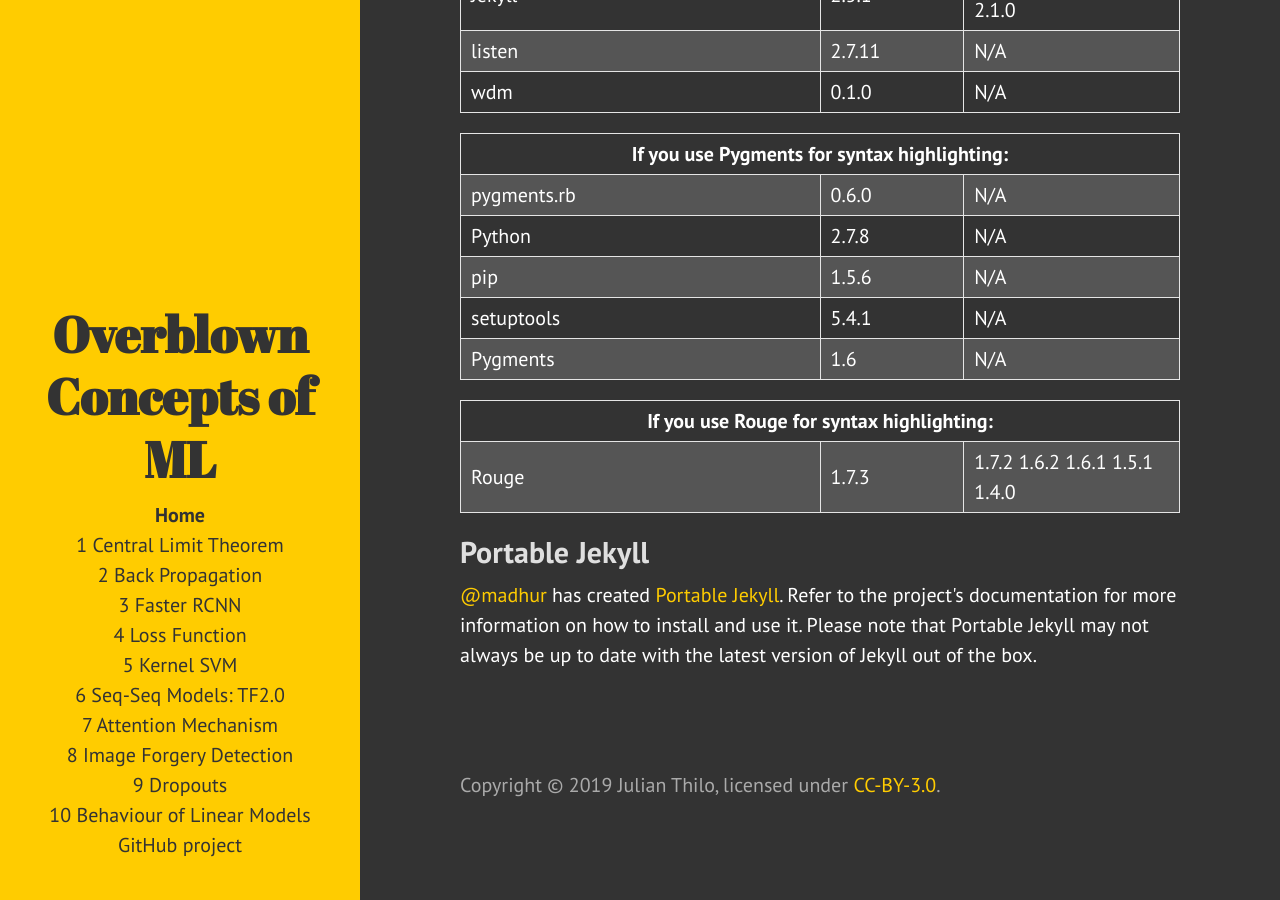
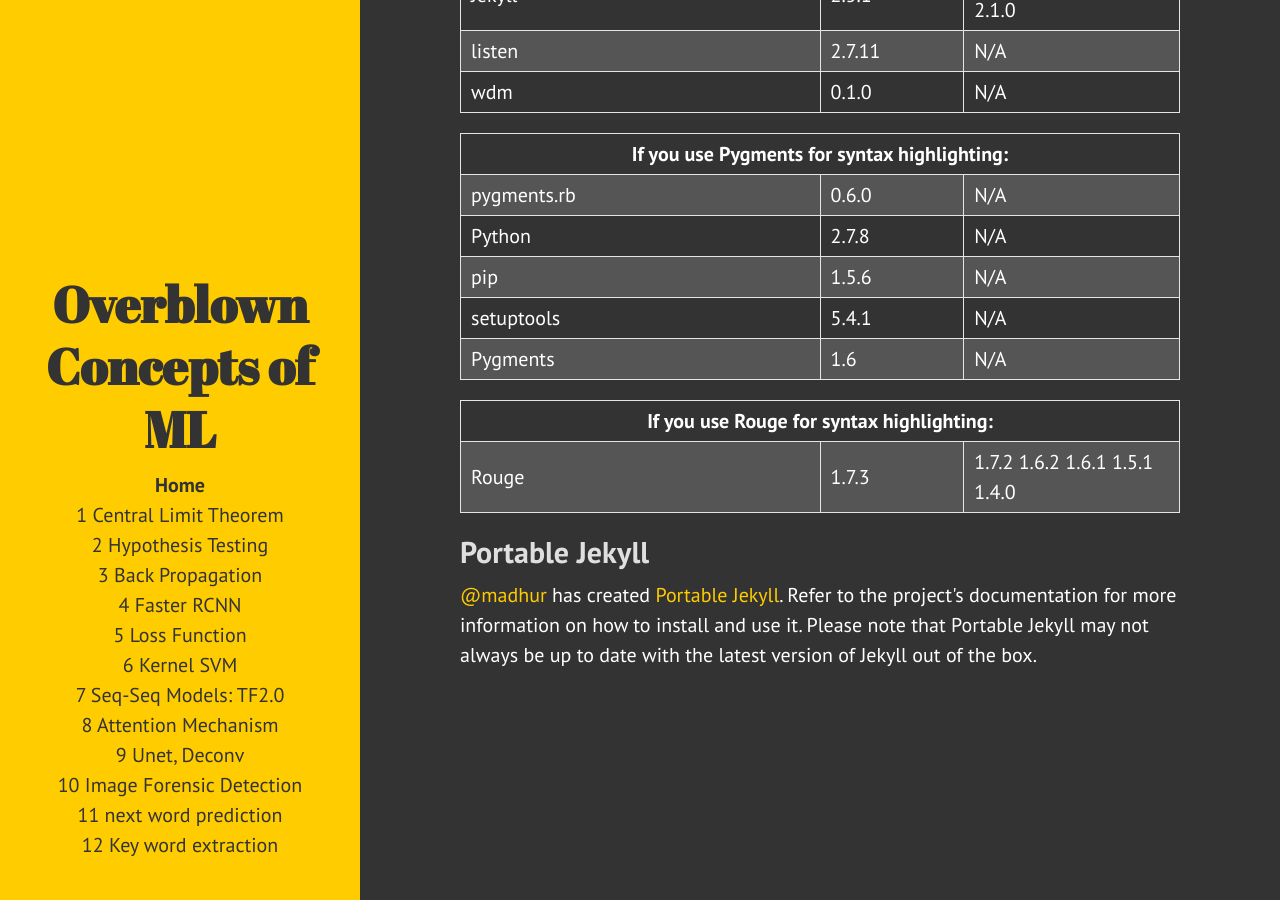
Before and after one commit to brahma0545/ML, a Jekyll site: the page built from index.md, in a window 1280 px wide and 900 px high, scrolled down 873 px. Built offline with Jekyll 4.4.1, drawn with Linux system fonts in a browser that asks for light colours.

Commit message:
added sit.baseurl

```diff
--- a/_includes/head.html
+++ b/_includes/head.html
@@ -14,14 +14,14 @@
   </title>
 
   <!-- CSS -->
-  <link rel="stylesheet" href="/public/css/poole.css">
-  <link rel="stylesheet" href="/public/css/hyde.css">
-  <link rel="stylesheet" href="/public/css/rjow.css">
+  <link rel="stylesheet" href="{{ site.baseurl }}public/css/poole.css">
+  <link rel="stylesheet" href="{{ site.baseurl }}public/css/hyde.css">
+  <link rel="stylesheet" href="{{ site.baseurl }}public/css/rjow.css">
   <link rel="stylesheet" href="http://fonts.googleapis.com/css?family=PT+Sans:400,400italic,700|Abril+Fatface">
 
   <!-- Icons -->
-  <link rel="apple-touch-icon-precomposed" sizes="144x144" href="/public/apple-touch-icon-144-precomposed.png">
-                                 <link rel="shortcut icon" href="/public/favicon.ico">
+  <link rel="apple-touch-icon-precomposed" sizes="144x144" href="{{ site.baseurl }}public/apple-touch-icon-144-precomposed.png">
+                                 <link rel="shortcut icon" href="{{ site.baseurl }}public/favicon.ico">
                                  <!-- Mathjax Support -->
 <script type="text/javascript" async
   src="https://cdn.mathjax.org/mathjax/latest/MathJax.js?config=TeX-MML-AM_CHTML">
--- a/_includes/sidebar.html
+++ b/_includes/sidebar.html
@@ -9,37 +9,40 @@
         <a href="/">Home</a>
       </li>
       <li class="sidebar-nav-item{% if page.step == 1 %} active{% endif %}">
-        <a href="/1-central-limit-theorem">1 Central Limit Theorem</a>
+        <a href="{{ site.baseurl }}1-central-limit-theorem">1 Central Limit Theorem</a>
       </li>
       <li class="sidebar-nav-item{% if page.step == 2 %} active{% endif %}">
-        <a href="/2-jekyll-gem">2 Back Propagation</a>
+        <a href="{{ site.baseurl }}2-hypothesis-testing">2 Hypothesis Testing</a>
       </li>
       <li class="sidebar-nav-item{% if page.step == 3 %} active{% endif %}">
-        <a href="/3-syntax-highlighting">3 Faster RCNN</a>
+        <a href="{{ site.baseurl }}3-back-propagation">3 Back Propagation</a>
       </li>
       <li class="sidebar-nav-item{% if page.step == 4 %} active{% endif %}">
-        <a href="/4-wdm-gem">4 Loss Function</a>
+        <a href="{{ site.baseurl }}4-faster-rcnn">4 Faster RCNN</a>
       </li>
       <li class="sidebar-nav-item{% if page.step == 5 %} active{% endif %}">
-        <a href="/5-running-jekyll">5 Kernel SVM</a>
+        <a href="/5-loss-functions">5 Loss Function</a>
       </li>
-      <li class="sidebar-nav-item{% if page.step == 5 %} active{% endif %}">
-        <a href="/5-running-jekyll">6 Seq-Seq Models: TF2.0 </a>
+      <li class="sidebar-nav-item{% if page.step == 6 %} active{% endif %}">
+        <a href="/6-kernel-svm">6 Kernel SVM</a>
       </li>
-      <li class="sidebar-nav-item{% if page.step == 5 %} active{% endif %}">
-        <a href="/5-running-jekyll">7 Attention Mechanism</a>
+      <li class="sidebar-nav-item{% if page.step == 7 %} active{% endif %}">
+        <a href="/7-seq-seq-models">7 Seq-Seq Models: TF2.0 </a>
       </li>
-      <li class="sidebar-nav-item{% if page.step == 5 %} active{% endif %}">
-        <a href="/5-running-jekyll">8 Image Forgery Detection</a>
+      <li class="sidebar-nav-item{% if page.step == 8 %} active{% endif %}">
+        <a href="/8-attention-mechanism">8 Attention Mechanism</a>
       </li>
-      <li class="sidebar-nav-item{% if page.step == 5 %} active{% endif %}">
-        <a href="/5-running-jekyll">9 Dropouts</a>
+      <li class="sidebar-nav-item{% if page.step == 9 %} active{% endif %}">
+        <a href="/9-deconv-unet">9 Unet, Deconv</a>
       </li>
-      <li class="sidebar-nav-item{% if page.step == 5 %} active{% endif %}">
-        <a href="/5-running-jekyll">10 Behaviour of Linear Models</a>
+      <li class="sidebar-nav-item{% if page.step == 10 %} active{% endif %}">
+        <a href="/10-image-forensic">10 Image Forensic Detection</a>
       </li>
-      <li class="sidebar-nav-item">
-        <a href="{{ site.github.repo }}">GitHub project</a>
+      <li class="sidebar-nav-item{% if page.step == 11 %} active{% endif %}">
+        <a href="/11-next-word-prediction">11 next word prediction</a>
+      </li>
+      <li class="sidebar-nav-item{% if page.step == 12 %} active{% endif %}">
+        <a href="/12-key-word-extraction">12 Key word extraction</a>
       </li>
     </ul>
   </div>
--- a/_layouts/page.html
+++ b/_layouts/page.html
@@ -8,5 +8,4 @@ layout: default
 {% endif %}
   <h1 class="page-title">{{ page.title }}</h1>
   {{ content }}
-  <p>Copyright &copy; {{ site.time | date: '%Y' }} {{ site.author.name }}, licensed under <a href="https://github.com/juthilo/run-jekyll-on-windows/blob/gh-pages/LICENSE" target="_blank">CC-BY-3.0</a>.
 </div>
--- a/index.md
+++ b/index.md
@@ -92,4 +92,3 @@ title: Home
 </table>
 <h2>Portable Jekyll</h2>
 <p><a href="https://github.com/madhur" target="_blank">@madhur</a> has created <a href="https://github.com/madhur/PortableJekyll" target="_blank">Portable Jekyll</a>. Refer to the project's documentation for more information on how to install and use it. Please note that Portable Jekyll may not always be up to date with the latest version of Jekyll out of the box.</p>
-<p class="footer">Copyright &copy; {{ site.time | date: '%Y' }} {{ site.author.name }}, licensed under <a href="https://github.com/juthilo/run-jekyll-on-windows/blob/gh-pages/LICENSE" target="_blank">CC-BY-3.0</a>.
```
Also changed, not shown: 1-central-limit-theorem.md (+1 -1 lines).
